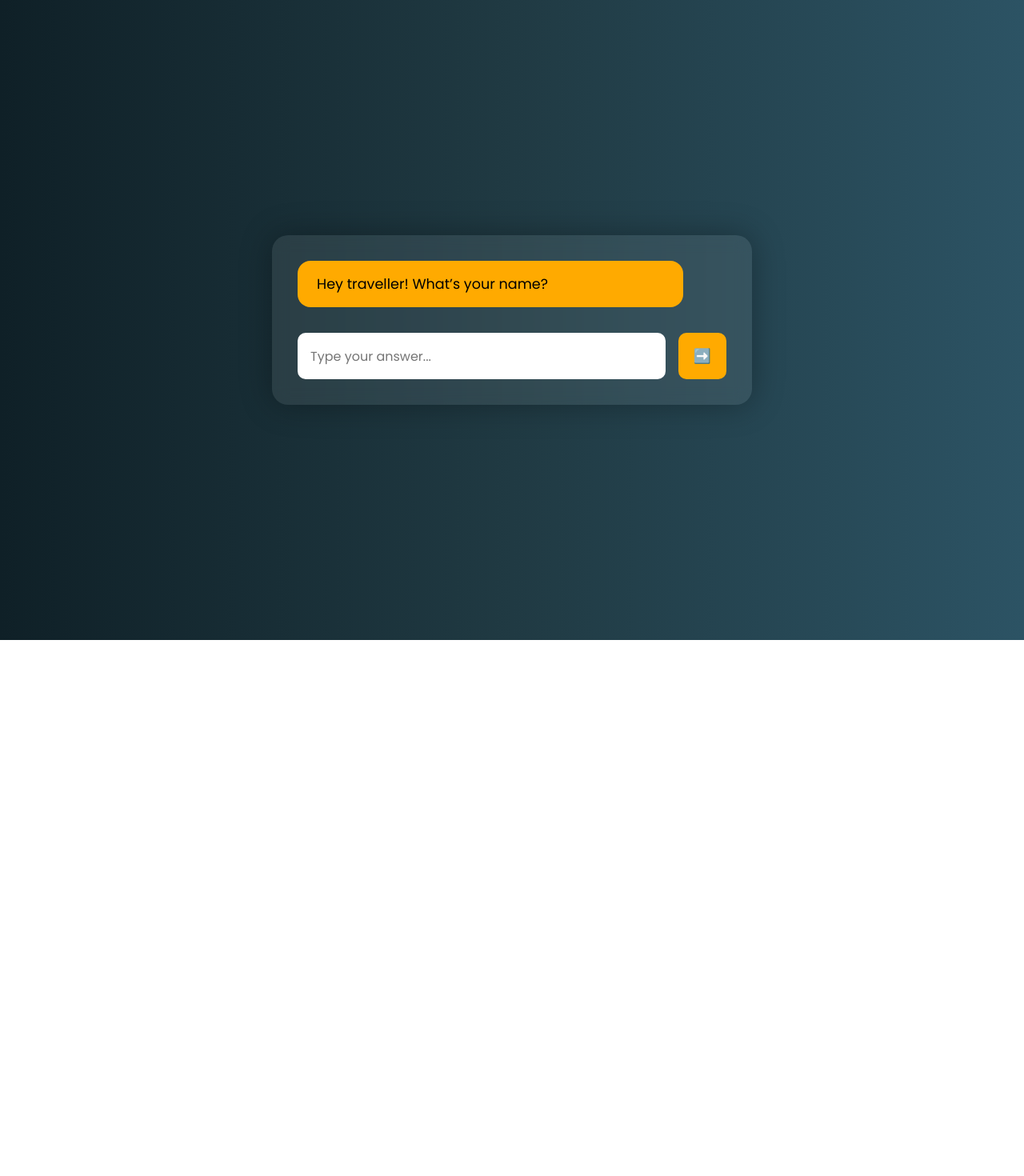
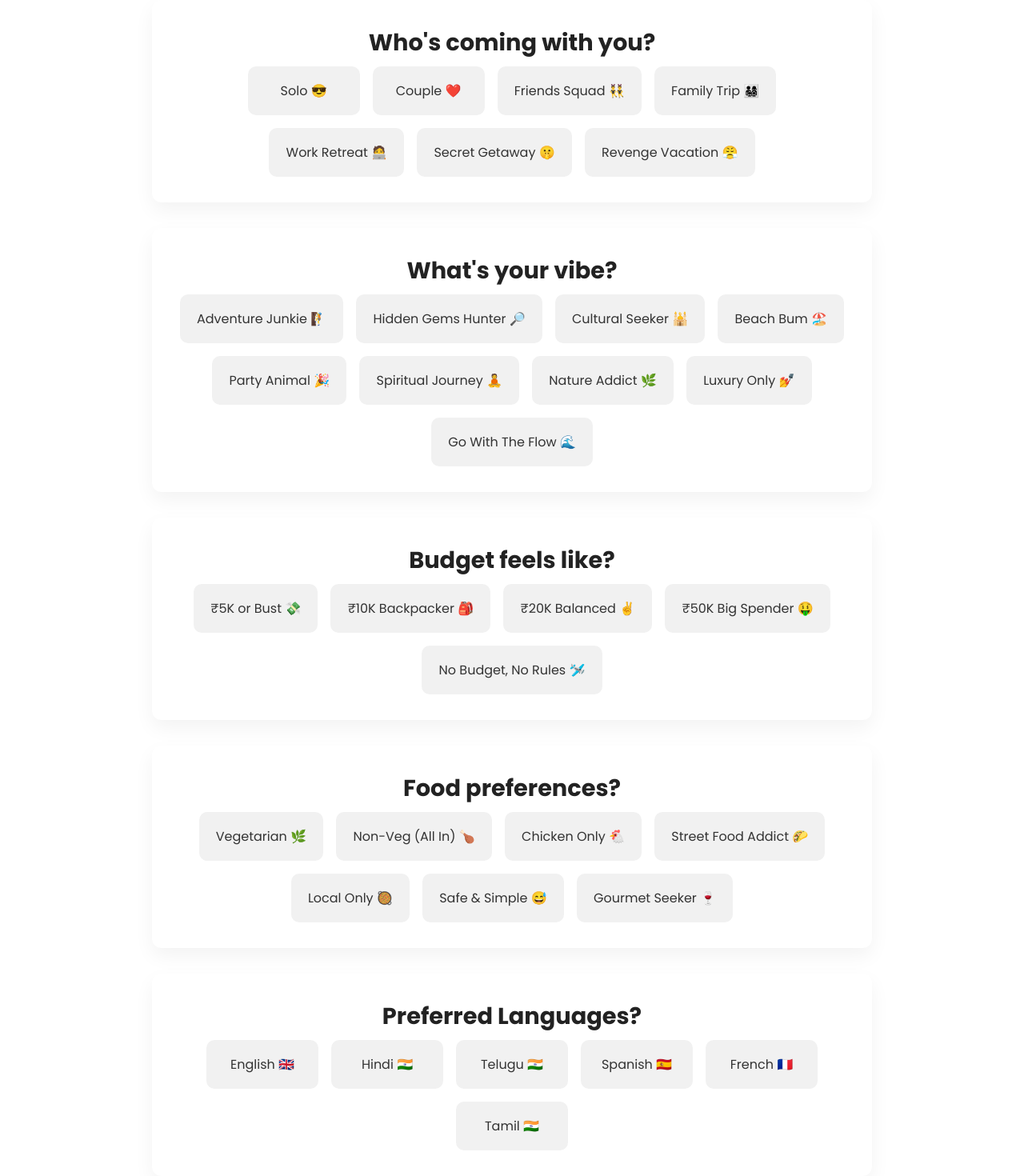
Before and after one commit to hemanth-poondla/tripwizard, a React (Create React App) app: page /wizard in a window 1280 px wide. Shown: the top 1470 px of the page at 80% size. Before the commit the page ends 800 px from the top, so only its background shows below. Built offline with nearby package versions, Linux system fonts and the light colour scheme.

Commit message:
Updated login, register and wizard flows - inital commit

```diff
--- a/src/App.jsx
+++ b/src/App.jsx
@@ -5,9 +5,11 @@ import Login from "./components/auth/Login";
 import Register from "./components/auth/Register";
 import Wizard from "./components/itineraryWizard/Wizard";
 import Dashboard from "./components/dashboard/Dashboard";
+import { ThemeProvider } from "./context/ThemeContext";
 
 function App() {
   return (
+    <ThemeProvider>
       <Router>
         <Routes>
           <Route path="/" element={<Landing />} />
@@ -17,6 +19,7 @@ function App() {
           <Route path="/dashboard" element={<Dashboard />} />
         </Routes>
       </Router>
+    </ThemeProvider>
   );
 }
 
--- /dev/null
+++ b/src/components/itineraryWizard/MultiSelectCardSection.jsx
@@ -0,0 +1,28 @@
+import React from 'react';
+import './SectionStyles.css';
+
+export default function MultiSelectCardSection({ title, subtitle, options, selected, setSelected }) {
+  const toggleOption = (val) => {
+    setSelected((prev) =>
+      prev.includes(val) ? prev.filter((v) => v !== val) : [...prev, val]
+    );
+  };
+
+  return (
+    <div className="section-block">
+      <h2>{title}</h2>
+      {subtitle && <p className="section-sub">{subtitle}</p>}
+      <div className="card-grid">
+        {options.map((opt) => (
+          <div
+            key={opt.value}
+            className={`card ${selected.includes(opt.value) ? "selected" : ""}`}
+            onClick={() => toggleOption(opt.value)}
+          >
+            {opt.label}
+          </div>
+        ))}
+      </div>
+    </div>
+  );
+}
--- /dev/null
+++ b/src/components/itineraryWizard/SectionStyles.css
@@ -0,0 +1,56 @@
+.section-block {
+  padding: 2rem;
+  max-width: 900px;
+  margin: auto;
+  color: #222;
+  text-align: center;
+  background: #fff;
+  border-radius: 12px;
+  box-shadow: 0 10px 25px rgba(0, 0, 0, 0.05);
+  margin-bottom: 2rem;
+}
+
+.section-block h2 {
+  font-size: 1.8rem;
+  margin-bottom: 0.5rem;
+  color: #222;
+}
+
+.section-sub {
+  font-size: 1rem;
+  margin-bottom: 2rem;
+  color: #555;
+}
+
+.card-grid {
+  display: flex;
+  flex-wrap: wrap;
+  justify-content: center;
+  gap: 1rem;
+}
+
+.card {
+  background: #f1f1f1;
+  border: 2px solid transparent;
+  padding: 1rem 1.2rem;
+  border-radius: 10px;
+  cursor: pointer;
+  transition: all 0.3s ease;
+  font-weight: 500;
+  min-width: 140px;
+  color: #333;
+  text-align: center;
+}
+
+.card:hover {
+  background-color: #fafafa;
+  border-color: #888;
+}
+
+.card.selected {
+  background: linear-gradient(135deg, #ffcc70, #ff8a00);
+  color: white;
+  border-color: #ff8a00;
+  font-weight: bold;
+  transform: scale(1.05);
+}
--- a/src/components/itineraryWizard/Wizard.css
+++ b/src/components/itineraryWizard/Wizard.css
@@ -1,10 +1,31 @@
 .wizard-page {
-    background: linear-gradient(to right, #0f2027, #203a43, #2c5364);
     height: 100vh;
     padding: 2rem;
     display: flex;
     align-items: center;
     justify-content: center;
+    transition: background 0.4s ease;
+  }
+
+  .wizard-page.default {
+    background: linear-gradient(to right, #1a1a1a, #333);
+    color: white;
+  }
+  .wizard-page.adventure {
+    background: linear-gradient(to right, #0f0c29, #302b63, #24243e);
+    color: #eee;
+  }
+  .wizard-page.relaxation {
+    background: linear-gradient(to right, #ffe0ac, #ffb347);
+    color: #222;
+  }
+  .wizard-page.culture {
+    background: linear-gradient(to right, #d4af37, #a67c00);
+    color: #111;
+  }
+  .wizard-page.nightlife {
+    background: linear-gradient(to right, #0f2027, #203a43, #2c5364);
+    color: #fff;
   }
 
   .chatbox {
@@ -14,54 +35,35 @@
     border-radius: 20px;
     width: 90%;
     max-width: 600px;
-    color: white;
     box-shadow: 0 0 40px rgba(0,0,0,0.3);
   }
 
   .chat-bubble.bot {
-    background: #ffaa00;
-    color: black;
+    background: rgba(255,255,255,0.1);
     padding: 1rem 1.5rem;
     border-radius: 16px;
     margin-bottom: 2rem;
-    max-width: 90%;
     font-weight: 500;
     font-size: 1.1rem;
+    backdrop-filter: blur(3px);
   }
 
   .input-area {
     display: flex;
     gap: 1rem;
   }
-
   .input-area input {
     flex: 1;
     padding: 1rem;
     border-radius: 10px;
     border: none;
-    outline: none;
     font-size: 1rem;
   }
-
   .input-area button {
     padding: 1rem 1.2rem;
+    border-radius: 10px;
     background: #ffaa00;
     color: black;
-    font-size: 1.1rem;
-    border-radius: 10px;
     border: none;
     cursor: pointer;
   }
-
-  .summary-box {
-    background: rgba(255,255,255,0.1);
-    padding: 1.5rem;
-    border-radius: 12px;
-    margin-top: 1rem;
-    color: #eee;
-  }
-
-  .summary-box h3 {
-    margin-bottom: 1rem;
-    color: #ffce00;
-  }
--- a/src/components/itineraryWizard/Wizard.jsx
+++ b/src/components/itineraryWizard/Wizard.jsx
@@ -1,67 +1,34 @@
-import React, { useState } from "react";
-import "./Wizard.css";
-
-const questions = [
-  { key: "name", text: "Hey traveller! What’s your name?" },
-  { key: "destination", text: "Where do you want to go?" },
-  { key: "duration", text: "How many days is your trip?" },
-  { key: "interests", text: "What are you most interested in? (adventure, food, culture...)" },
-  { key: "people", text: "How many people are going with you?" },
-  { key: "budget", text: "What’s your budget range per person (in INR)?" },
-  { key: "special", text: "Any special requests or requirements?" },
-  { key: "language", text: "Which language do you prefer your itinerary in?" }
-];
+import React, { useState } from 'react';
+import MultiSelectCardSection from './MultiSelectCardSection';
+import {
+  groupOptions,
+  travelVibeOptions,
+  budgetOptions,
+  foodOptions,
+  languageOptions
+} from './optionsData';
+import './SectionStyles.css';
 
 export default function Wizard() {
-  const [current, setCurrent] = useState(0);
-  const [answers, setAnswers] = useState({});
-  const [input, setInput] = useState("");
-
-  const handleNext = (e) => {
-    e.preventDefault();
-    if (!input.trim()) return;
-
-    const updatedAnswers = { ...answers, [questions[current].key]: input.trim() };
-    setAnswers(updatedAnswers);
-    setInput("");
-
-    if (current + 1 < questions.length) {
-      setCurrent(current + 1);
-    } else {
-      // Final step reached
-      console.log("User prompt generated:", updatedAnswers);
-    }
-  };
-
-  const renderPrompt = () => {
-    return (
-      <div className="summary-box">
-        <h3>Your Travel Blueprint 🧳</h3>
-        <pre>{JSON.stringify(answers, null, 2)}</pre>
-      </div>
-    );
-  };
+  const [groupType, setGroupType] = useState([]);
+  const [vibes, setVibes] = useState([]);
+  const [budget, setBudget] = useState([]);
+  const [food, setFood] = useState([]);
+  const [languages, setLanguages] = useState([]);
 
   return (
-    <div className="wizard-page">
-      <div className="chatbox">
-        <div className="chat-bubble bot">{questions[current]?.text}</div>
+    <div className="wizard-page dark">
+      <MultiSelectCardSection title="Who's coming with you?" options={groupOptions} selected={groupType} setSelected={setGroupType} />
+      <MultiSelectCardSection title="What's your vibe?" options={travelVibeOptions} selected={vibes} setSelected={setVibes} />
+      <MultiSelectCardSection title="Budget feels like?" options={budgetOptions} selected={budget} setSelected={setBudget} />
+      <MultiSelectCardSection title="Food preferences?" options={foodOptions} selected={food} setSelected={setFood} />
+      <MultiSelectCardSection title="Preferred Languages?" options={languageOptions} selected={languages} setSelected={setLanguages} />
 
-        {current < questions.length ? (
-          <form onSubmit={handleNext} className="input-area">
-            <input
-              type="text"
-              value={input}
-              onChange={(e) => setInput(e.target.value)}
-              placeholder="Type your answer..."
-              autoFocus
-            />
-            <button type="submit">➡️</button>
-          </form>
-        ) : (
-          renderPrompt()
-        )}
-      </div>
+      <button className="btn-cta" onClick={() => {
+        console.log({
+          groupType, vibes, budget, food, languages
+        });
+      }}>Continue ➡️</button>
     </div>
   );
 }
--- /dev/null
+++ b/src/components/itineraryWizard/optionsData.js
@@ -0,0 +1,48 @@
+export const groupOptions = [
+  { label: "Solo 😎", value: "solo" },
+  { label: "Couple ❤️", value: "couple" },
+  { label: "Friends Squad 👯‍♂️", value: "friends" },
+  { label: "Family Trip 👨‍👩‍👧‍👦", value: "family" },
+  { label: "Work Retreat 🧑‍💻", value: "work" },
+  { label: "Secret Getaway 🤫", value: "secret" },
+  { label: "Revenge Vacation 😤", value: "revenge" }
+];
+
+export const travelVibeOptions = [
+  { label: "Adventure Junkie 🧗", value: "adventure" },
+  { label: "Hidden Gems Hunter 🔎", value: "hidden_gems" },
+  { label: "Cultural Seeker 🕌", value: "culture" },
+  { label: "Beach Bum 🏖️", value: "beach" },
+  { label: "Party Animal 🎉", value: "nightlife" },
+  { label: "Spiritual Journey 🧘", value: "spiritual" },
+  { label: "Nature Addict 🌿", value: "nature" },
+  { label: "Luxury Only 💅", value: "luxury" },
+  { label: "Go With The Flow 🌊", value: "flexible" }
+];
+
+export const budgetOptions = [
+  { label: "₹5K or Bust 💸", value: "under5k" },
+  { label: "₹10K Backpacker 🎒", value: "under10k" },
+  { label: "₹20K Balanced ✌️", value: "under20k" },
+  { label: "₹50K Big Spender 🤑", value: "under50k" },
+  { label: "No Budget, No Rules 🛩️", value: "luxury" }
+];
+
+export const foodOptions = [
+  { label: "Vegetarian 🌿", value: "veg" },
+  { label: "Non-Veg (All In) 🍗", value: "nonveg" },
+  { label: "Chicken Only 🐔", value: "chicken" },
+  { label: "Street Food Addict 🌮", value: "streetfood" },
+  { label: "Local Only 🥘", value: "local" },
+  { label: "Safe & Simple 😅", value: "safe" },
+  { label: "Gourmet Seeker 🍷", value: "gourmet" }
+];
+
+export const languageOptions = [
+  { label: "English 🇬🇧", value: "english" },
+  { label: "Hindi 🇮🇳", value: "hindi" },
+  { label: "Telugu 🇮🇳", value: "telugu" },
+  { label: "Spanish 🇪🇸", value: "spanish" },
+  { label: "French 🇫🇷", value: "french" },
+  { label: "Tamil 🇮🇳", value: "tamil" }
+];
--- /dev/null
+++ b/src/context/ThemeContext.js
@@ -0,0 +1,24 @@
+import { createContext, useState } from 'react';
+
+export const ThemeContext = createContext();
+
+export const ThemeProvider = ({ children }) => {
+  const [theme, setTheme] = useState("default");
+
+  const updateTheme = (vibe) => {
+    if (!vibe) return;
+
+    const v = vibe.toLowerCase();
+    if (v.includes("adventure") || v.includes("wild")) setTheme("adventure");
+    else if (v.includes("relax") || v.includes("beach")) setTheme("relaxation");
+    else if (v.includes("history") || v.includes("temple")) setTheme("culture");
+    else if (v.includes("party") || v.includes("night")) setTheme("nightlife");
+    else setTheme("default");
+  };
+
+  return (
+    <ThemeContext.Provider value={{ theme, updateTheme }}>
+      {children}
+    </ThemeContext.Provider>
+  );
+};
```
Also changed, not shown: src/components/itineraryWizard/theme.js (added). Lines whose indentation alone changed are shown as unchanged.
